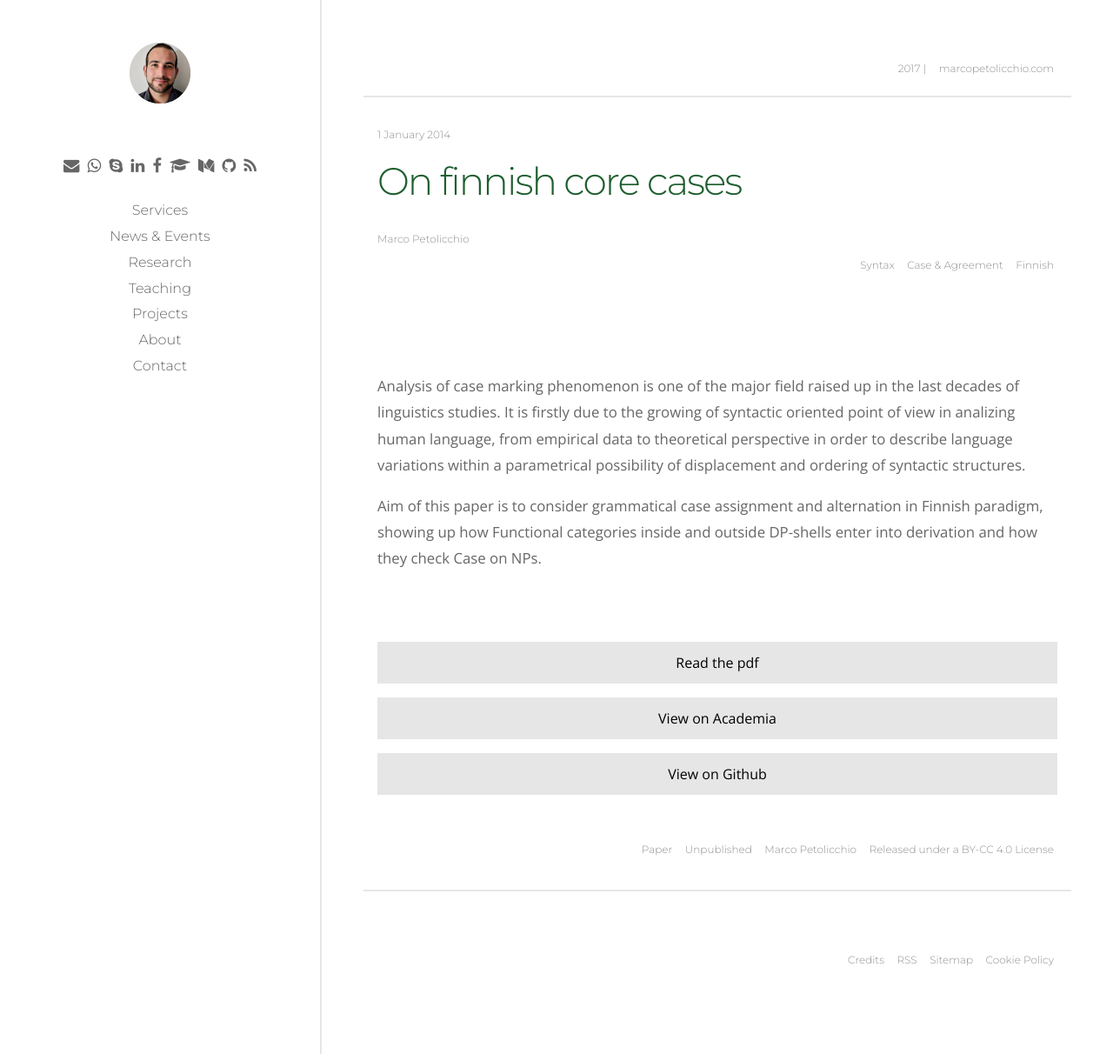
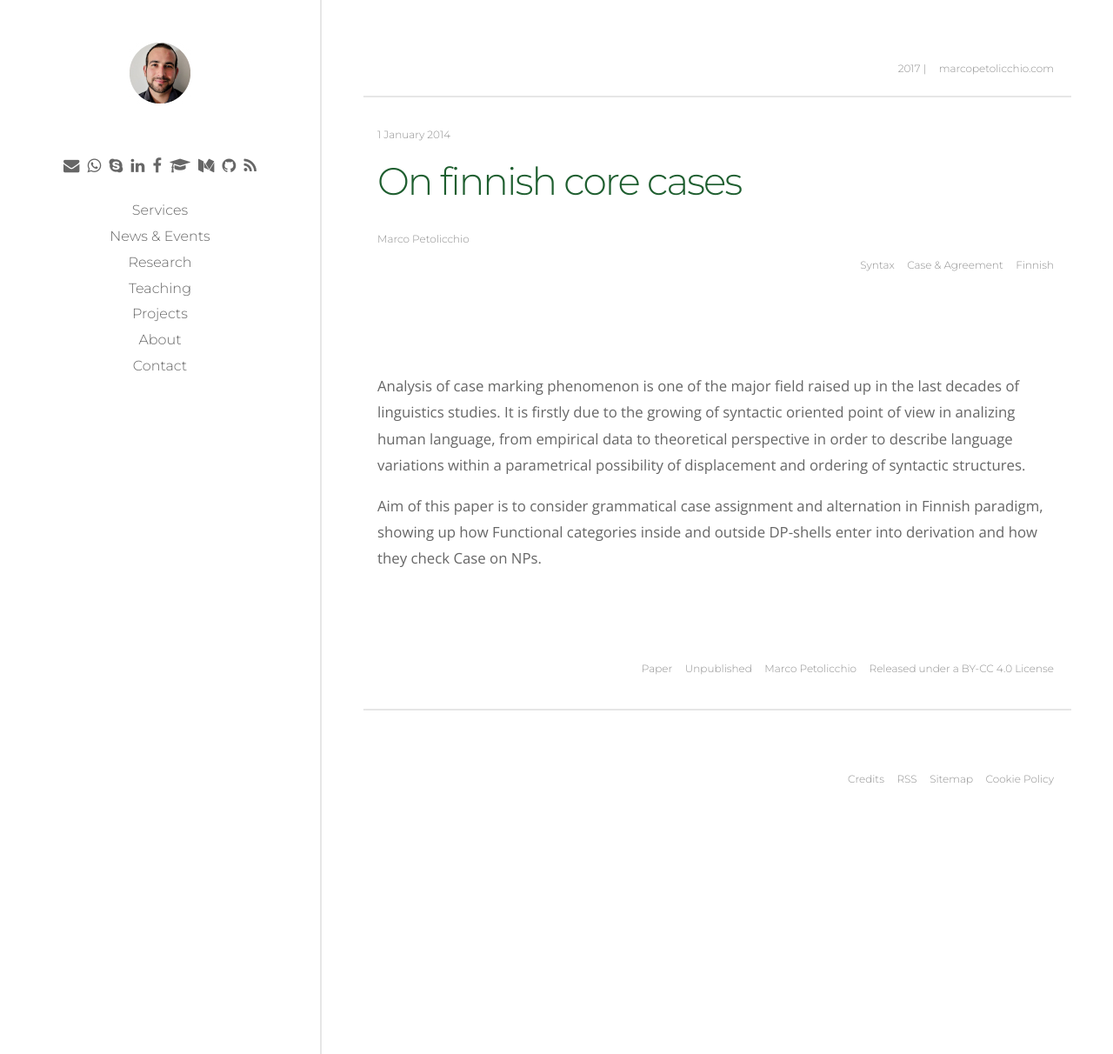
Before and after one commit to p-marco/p-marco.github.io, a Jekyll site: the page built from _research/on-finnish-core-cases.md, in a window 1280 px wide. Shown: the whole page at 87% size. Built offline with Jekyll 4.4.1, drawn with Linux system fonts in a browser that asks for light colours.

Commit message:
new commit

```diff
--- a/_includes/item-resources.html
+++ b/_includes/item-resources.html
@@ -1,7 +1,7 @@
 <div class="grid-item">
 
 {% for resource in page.resources %}
-{% assign item = page.resources.resource %}
+{% assign item = page.resources %}
 {% case item %}
 
 	{% when pdf %}
```
